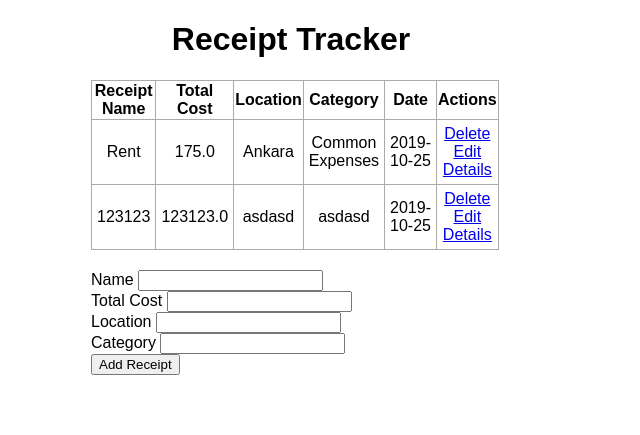
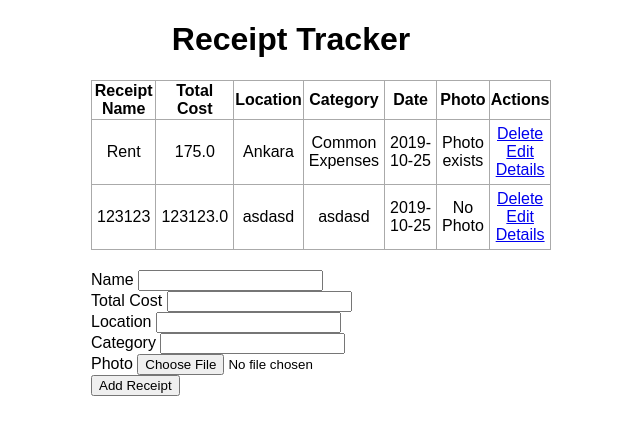
Before and after one commit to BILL-In-The-Blanks/Bil495Proje, a Flask app: page / in a window 1280 px wide. Shown: the top 435 px of the page, without its empty margins (349-989 px from the left). Run offline with Flask 2, Linux system fonts and the light colour scheme; data comes from the database, SQL or seed files in the repository; both versions use the stored data as it was after the commit.

Commit message:
Added photo section. Users now can upload photos.

```diff
--- a/app.py
+++ b/app.py
@@ -1,11 +1,21 @@
-from flask import Flask, render_template, url_for, request, redirect
+from flask import Flask, render_template, url_for, request, redirect, flash
 from flask_sqlalchemy import SQLAlchemy
 from datetime import datetime
+from werkzeug.utils import secure_filename
+import os
 
+
+PATH = os.getcwd()
+UPLOAD_FOLDER = "/uploads"
+ALLOWED_EXTENSIONS = {'png', 'jpg', 'jpeg'}
 
 app = Flask(__name__)
 app.config['SQLALCHEMY_DATABASE_URI'] = 'sqlite:///receipts.db'
 db = SQLAlchemy(app)
+
+def allowed_file(filename):
+    return '.' in filename and \
+           filename.rsplit('.', 1)[1].lower() in ALLOWED_EXTENSIONS
 
 class Receipt(db.Model):
     id = db.Column(db.Integer, primary_key=True)
@@ -16,6 +26,7 @@ class Receipt(db.Model):
     belonging_user_id = db.Column(db.Integer, primary_key=False)
     total_cost = db.Column(db.Float, nullable=False, default=25)
     location = db.Column(db.String(100), nullable=False, default="Ankara")
+    photo_path = db.Column(db.String(100), nullable=False, default="")
     #photo should exist as a column as well
 
 
@@ -31,7 +42,19 @@ def index():
         receipt_tag = request.form['tag']
         receipt_total_cost = request.form['total_cost']
 
-        new_receipt = Receipt(name=receipt_name,total_cost=receipt_total_cost, location=receipt_location, tag=receipt_tag)
+
+        file = request.files['file']
+        # if user does not select file, browser also
+        # submit an empty part without filename
+        if file and allowed_file(file.filename):
+            filename = secure_filename(file.filename)
+            file.save(os.path.join(PATH + UPLOAD_FOLDER, filename))
+            receipt_photo_path = os.path.join(PATH + UPLOAD_FOLDER, filename)
+        else:
+            receipt_photo_path = ""
+
+
+        new_receipt = Receipt(name=receipt_name,total_cost=receipt_total_cost, location=receipt_location, tag=receipt_tag, photo_path=receipt_photo_path)
 
         try:
             db.session.add(new_receipt)
@@ -80,6 +103,16 @@ def update(id):
         receipt.location = request.form['location']
         date_created = request.form['date_created']
 
+        file = request.files['file']
+        # if user does not select file, browser also
+        # submit an empty part without filename
+        if file and allowed_file(file.filename):
+            filename = secure_filename(file.filename)
+            file.save(os.path.join(PATH + UPLOAD_FOLDER, filename))
+            receipt.photo_path = os.path.join(PATH + UPLOAD_FOLDER, filename)
+        else:
+            receipt_photo_path = ""
+
         #Convert browser date format to sqlite date format
         Ddate_created = datetime.strptime(date_created, '%Y-%m-%d')
 
--- a/templates/details.html
+++ b/templates/details.html
@@ -20,6 +20,7 @@
             <th>Location</th>
             <th>Category</th>
             <th>Date</th>
+            <th>Photo</th>
             <th>Actions</th>
         </tr>
 
@@ -29,6 +30,11 @@
                 <td>{{ receipt.location }}</td>
                 <td>{{ receipt.tag }}</td>
                 <td>{{ receipt.date_created.date() }}</td>
+                {% if receipt.photo_path != "" %}
+                <td>{{ "Photo exists" }}</td>
+                {% else %}
+                <td>{{ "No Photo" }}</td>
+                {% endif %}
                 <td>
                     <a href="/enter_details/{{receipt.id}}">Enter Details</a>
                     <br>
--- a/templates/index.html
+++ b/templates/index.html
@@ -17,6 +17,7 @@
             <th>Location</th>
             <th>Category</th>
             <th>Date</th>
+            <th>Photo</th>
             <th>Actions</th>
         </tr>
         {% for receipt in receipts %}
@@ -26,6 +27,11 @@
                 <td>{{ receipt.location }}</td>
                 <td>{{ receipt.tag }}</td>
                 <td>{{ receipt.date_created.date() }}</td>
+                {% if receipt.photo_path != "" %}
+                <td>{{ "Photo exists" }}</td>
+                {% else %}
+                <td>{{ "No Photo" }}</td>
+                {% endif %}
                 <td>
                     <a href="/delete/{{receipt.id}}">Delete</a>
                     <br>
@@ -39,7 +45,7 @@
     {% endif %}
 
     <div class="form">
-        <form action="/" method="POST">
+        <form enctype=multipart/form-data action="/" method="POST">
         	<th>Name</th>
             <input type="text" name="name" id="name"> <br>
             <th>Total Cost</th>
@@ -48,7 +54,9 @@
             <input type="text" name="location" id="location">  <br>
             <th>Category</th>
             <input type="text" name="tag" id="tag">  <br>
-            <input type="submit" value="Add Receipt">
+            <th>Photo</th>
+            <input type="file" name="file" id="file">  <br>
+            <input type="Submit" value="Add Receipt">
         </form>
     </div>
 
--- a/templates/update.html
+++ b/templates/update.html
@@ -9,7 +9,7 @@
     <h1 style="text-align: center">Edit Receipt</h1>
 
     <div class="form">
-        <form action="/update/{{receipt.id}}" method="POST">
+        <form enctype=multipart/form-data action="/update/{{receipt.id}}" method="POST">
         	Name
             <input type="text" name="name" id="name" value="{{receipt.name}}" ><br>
             Cost
@@ -20,6 +20,8 @@
             <input type="text" name="category" id="category" value="{{receipt.tag}}"><br>
             Date
             <input type="date" name="date_created" id="date_created" value="{{receipt.date_created.date()}}"><br>
+            Photo
+            <input type="file" name="file" id="file"><br>
 
 
             <input style="text-align: center" type="submit"  value="Edit">
```
Also changed, not shown: receipts.db, uploads/bsc.png (added).
